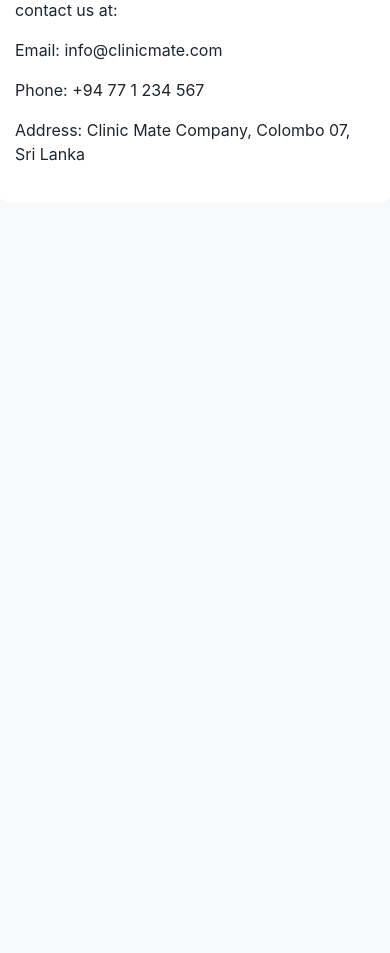
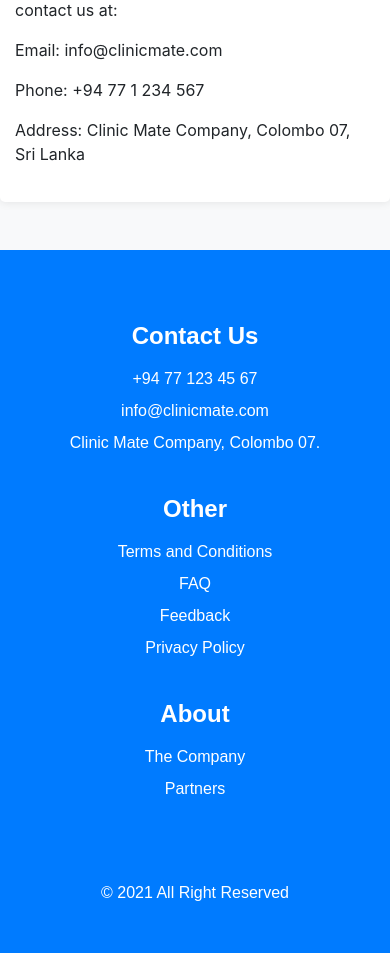
Before and after one commit to sasi1219/EChannelling, a Django app: page /privacy_policy/privacy-policy/ in a window 390 px wide. Shown: the part 2801-3754 px from the top of the page. Before the commit the page ends 2962 px from the top, so only its background shows below. Run offline with Django 5.2, Linux system fonts and the light colour scheme; some libraries are stand-ins or nearby versions.

Commit message:
Modified Terms and Conditions page and privacy_policy web pages.

```diff
--- a/privacy_policy/Templates/privacy_policy.html
+++ b/privacy_policy/Templates/privacy_policy.html
@@ -118,5 +118,45 @@
         <p>Address: Clinic Mate Company, Colombo 07, Sri Lanka</p>
     </div>
 
+<footer class="bg-primary text-white mt-5 py-5">
+    <div class="footercontainer">
+        <div class="row py-4">
+            <div class="col-md-4 text-center mb-4">
+                <h4><B>Contact Us</B></h4>
+                <ul class="list-unstyled">
+                    <li><a href="tel:+94771234567" class="text-white">+94 77 123 45 67</a></li>
+                    <li><a href="mailto:info@clinicmate.com" class="text-white">info@clinicmate.com</a></li>
+                    <li>Clinic Mate Company, Colombo 07.</li>
+                </ul>
+            </div>
+            <div class="col-md-4 text-center mb-4">
+                <h4><B>Other</B></h4>
+                <ul class="list-unstyled">
+                    <li><a href="{% url 'terms_and_conditions' %}" class="text-white">Terms and Conditions</a></li>
+                    <li><a href="/faq" class="text-white">FAQ</a></li>
+                    <li><a href="/feedback" class="text-white">Feedback</a></li>
+                    <li><a href="{% url 'privacy_policy' %}" class="text-white" >Privacy Policy</a></li>
+                </ul>
+            </div>
+            <div class="col-md-4 text-center mb-4">
+                <h4><B>About</B></h4>
+                <ul class="list-unstyled">
+                    <li><a href="/aboutus" class="text-white">The Company</a></li>
+                    <li><a href="/partners" class="text-white">Partners</a></li>
+                </ul>
+            </div>
+        </div>
+        <div class="row mt-3">
+            <div class="col-md-12 text-center">
+                <p class="mb-0">&copy; 2021 All Right Reserved</p>
+            </div>
+        </div>
+    </div>
+</footer>
+<!-- Bootstrap JS -->
+<script src="https://code.jquery.com/jquery-3.5.1.slim.min.js"></script>
+<script src="https://cdn.jsdelivr.net/npm/@popperjs/core@2.5.4/dist/umd/popper.min.js"></script>
+<script src="https://stackpath.bootstrapcdn.com/bootstrap/4.5.2/js/bootstrap.min.js"></script>
+
 </body>
 </html>
```
Also changed, not shown: terms_and_conditions/Templates/terms_and_conditions.html (+40 -0 lines).
